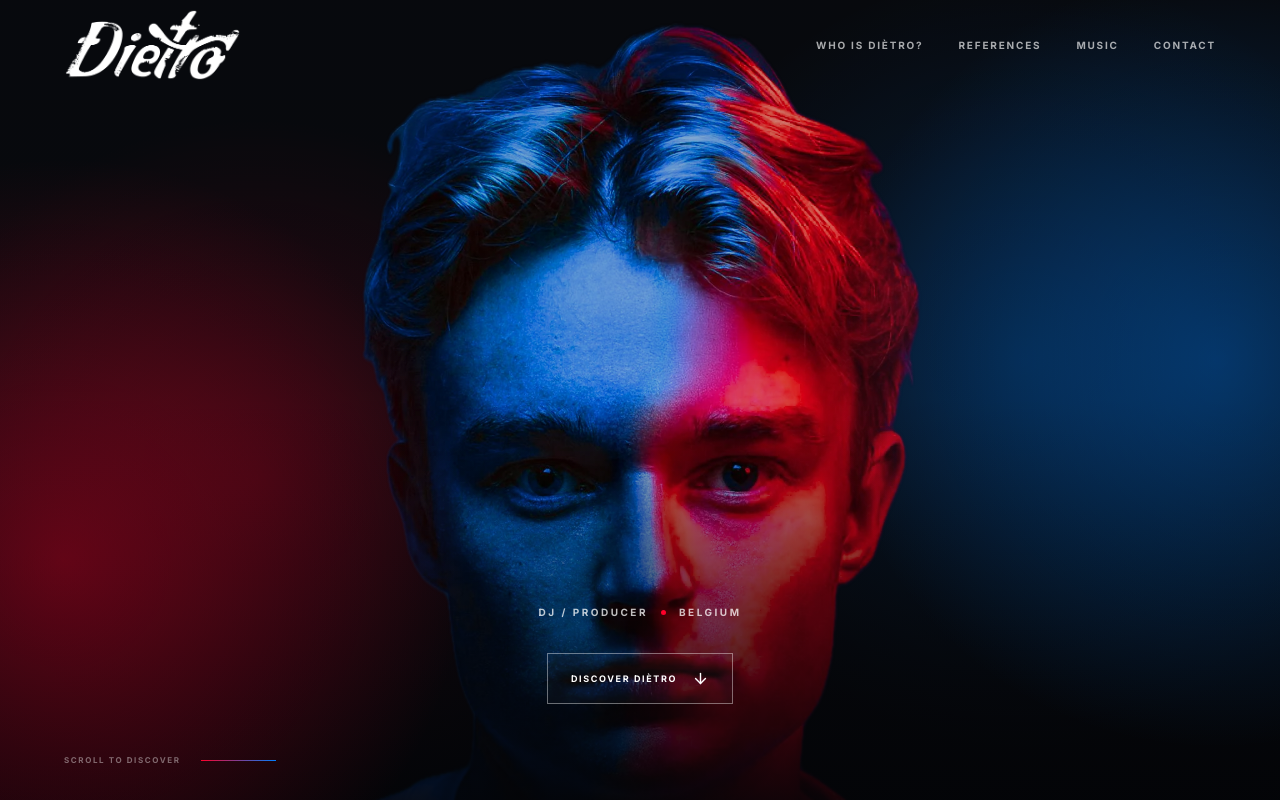
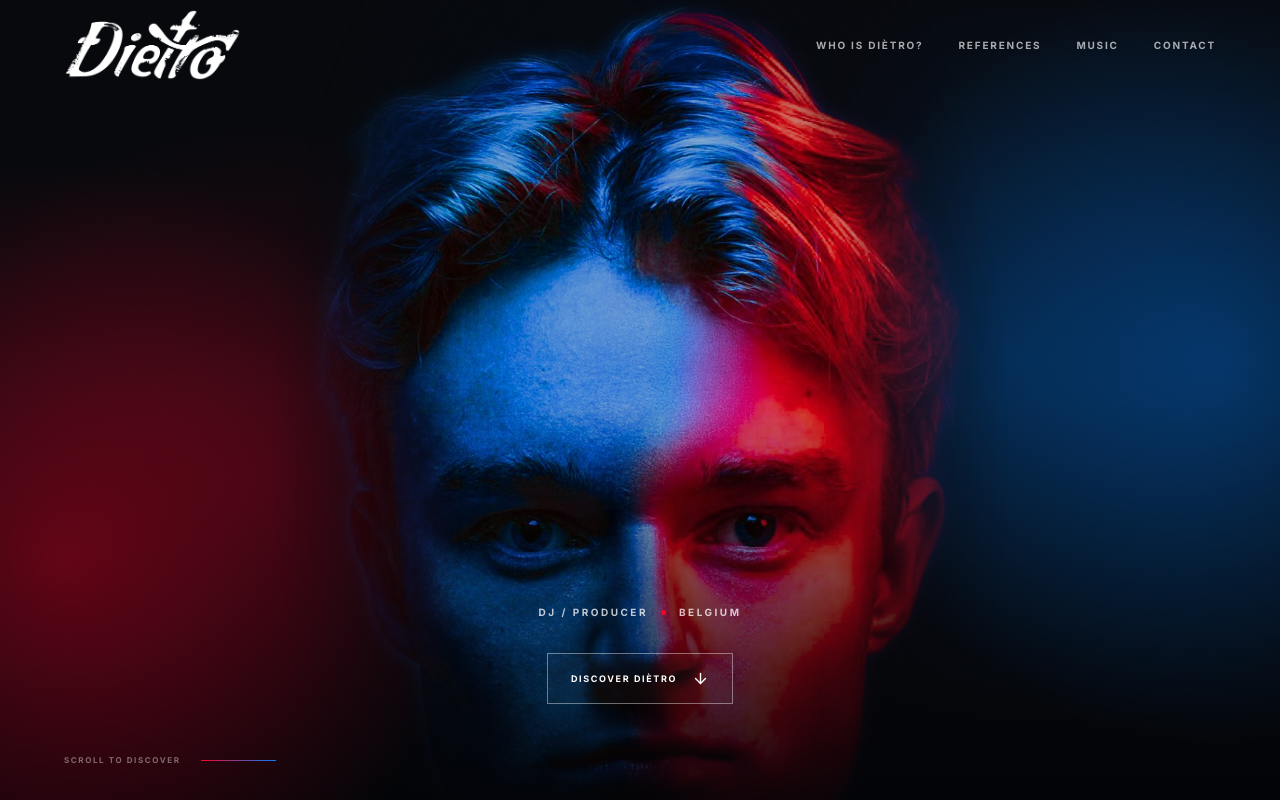
Before and after one commit to DieterTML/Di-tro-pitch-platform, a React (Vite) app: page / in a window 1280 px wide. Shown: the top 800 px of the page. Built offline with nearby package versions, Linux system fonts and the light colour scheme.

Commit message:
Main picture fix 2

```diff
--- a/src/components/Hero.jsx
+++ b/src/components/Hero.jsx
@@ -13,7 +13,7 @@ function Hero() {
       <div className="hero-media">
         <img
           className="hero-portrait"
-          src="/media/hero/main-presspic-cutout.webp"
+          src="/media/hero/main-presspic-hero.jpg"
           alt="Diètro"
         />
       </div>
--- a/src/styles.css
+++ b/src/styles.css
@@ -232,14 +232,26 @@ a {
 .hero-portrait {
   position: absolute;
   z-index: 2;
-  top: 2svh;
+  top: 0;
   left: 50%;
 
   width: auto;
-  height: 120svh;
+  height: 138svh;
   max-width: none;
 
   transform: translateX(-50%);
+
+  /* fade the photo's edges into the page so there's no visible frame */
+  -webkit-mask-image: radial-gradient(
+    ellipse 50% 62% at 50% 40%,
+    black 62%,
+    transparent 100%
+  );
+  mask-image: radial-gradient(
+    ellipse 50% 62% at 50% 40%,
+    black 62%,
+    transparent 100%
+  );
 }
 
 .hero-overlay {
```
Also changed, not shown: public/media/hero/main-presspic-cutout.webp (deleted), public/media/hero/main-presspic-hero.jpg (added).
